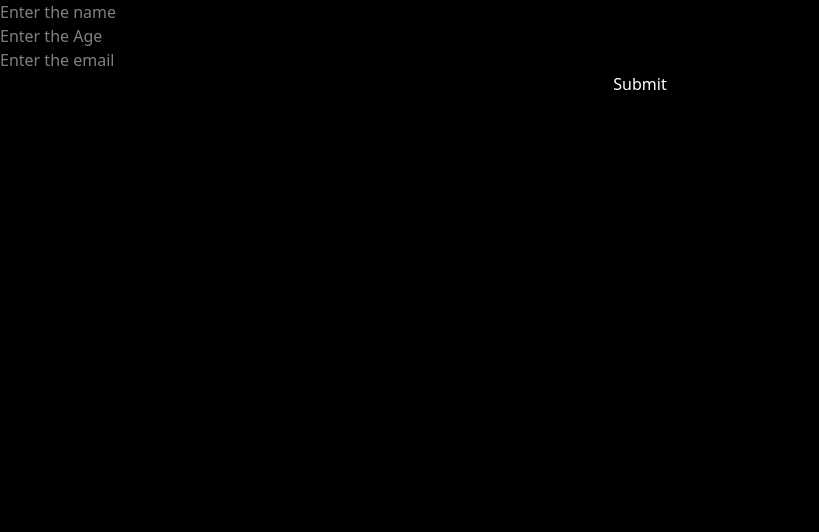
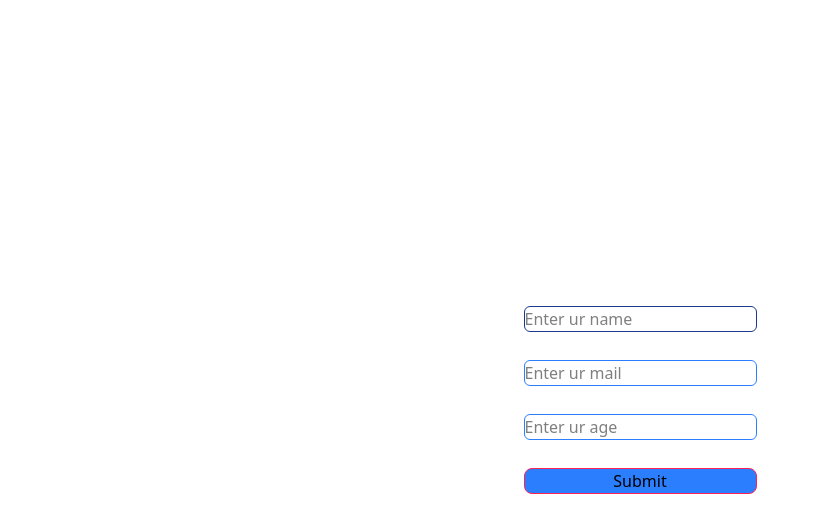
Before and after one commit to rajkiranraj/full-stack_._dev_practise, a React (Vite) app: page / in a window 1280 px wide. Shown: the top 532 px of the page, without its empty margins (0-819 px from the left). Built offline with nearby package versions, Linux system fonts and the light colour scheme.

Commit message:
Learned about form handiling in react

```diff
--- a/src/App.jsx
+++ b/src/App.jsx
@@ -2,16 +2,18 @@ import "./App.css";
 import Array from "./Array";
 import Counter from "./Counter";
 import PropsButton from "./PropsButton";
+import UseControlledForm from "./UseControlledForm";
 import UserefForm from "./UserefForm";
 
 function App() {
   return (
-    <div className="flex h-full w-full justify-center items-center flex-col gap-2 bg-black text-white">
+    <div className="flex h-full w-full justify-center items-center flex-col gap-2">
       {/* <Counter></Counter> */}
       {/*  <Array></Array> */}
       {/* <PropsButton name="Button-1" alert="Renu eh thopu nik ela tips cheptham cheppu🤭"></PropsButton>
       <PropsButton name="Button-2" alert="Hi-👋"></PropsButton> */}
-      <UserefForm></UserefForm>
+      {/* <UserefForm></UserefForm> */}
+      <UseControlledForm></UseControlledForm>
     </div>
   );
 }
--- /dev/null
+++ b/src/UseControlledForm.jsx
@@ -0,0 +1,23 @@
+import React, { useState } from "react";
+
+function UseControlledForm() {
+  const [val, setVal] = useState({ name: "",email:"",age:"" });
+  const Onsubmit = (e)=>{
+    e.preventDefault();
+    console.log(val.name);
+    console.log(`email: ${val.email}\n`);
+    console.log(val.age)
+  }
+  return (
+    <div>
+      <form onSubmit={Onsubmit} className="flex flex-col gap-7">
+        <input type="text" value={val.name} placeholder="Enter ur name" onChange={(e)=>setVal({...val,name:e.target.value})} className="rounded-md border border-blue-900"></input>
+        <input type="email" value={val.email} placeholder="Enter ur mail" onChange={(e)=>setVal({...val,email:e.target.value})}className="rounded-md border border-blue-500"></input>
+        <input type="number" value={val.age} placeholder="Enter ur age" onChange={(e)=>setVal({...val,age:e.target.value})}className="rounded-md border border-blue-500"></input>
+        <button className="rounded-lg border border-rose-500 bg-blue-500">Submit</button>
+      </form>
+    </div>
+  );
+}
+
+export default UseControlledForm;
--- a/src/UserefForm.jsx
+++ b/src/UserefForm.jsx
@@ -6,14 +6,16 @@ function UserefForm() {
     const email = useRef(null)
     const handleSubmit = (event)=>{
         event.preventDefault();
-        console.log(name.current.value)
+        console.log(`The Entered name is ${name.current.value} &
+                    The Entered age is ${age.current.value}
+                    The Entered email is ${email.current.value}`);
     }
   return (
-    <div className="bg-black text-white  w-full h-screen items-center justify-center">
-      <form onSubmit={handleSubmit} className="flex flex-col border-amber-300" >
-        <input type="text" placeholder="Enter the name" ref={name}></input>
-        <input type="number" placeholder="Enter the Age " ref={age} />
-        <input type="email" placeholder="Enter the email" ref={email}></input>
+    <div className="bg-black text-white  w-full h-screen ">
+      <form onSubmit={handleSubmit} className="flex flex-col items-center justify-center gap-8 border-amber-300" >
+        <input type="text" placeholder="Enter the name" id='name'ref={name}></input>
+        <input type="number" placeholder="Enter the Age " id='number' ref={age} />
+        <input type="email" placeholder="Enter the email" ref={email} id='email'></input>
         <button>Submit </button>
       </form>
     </div>
```
